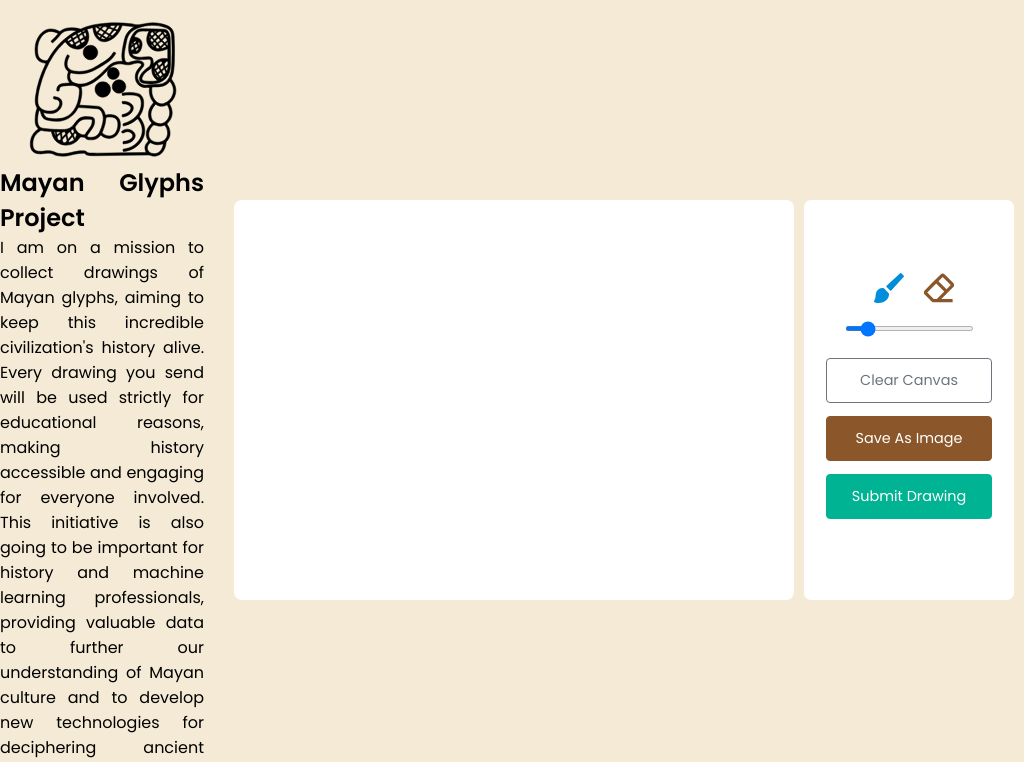
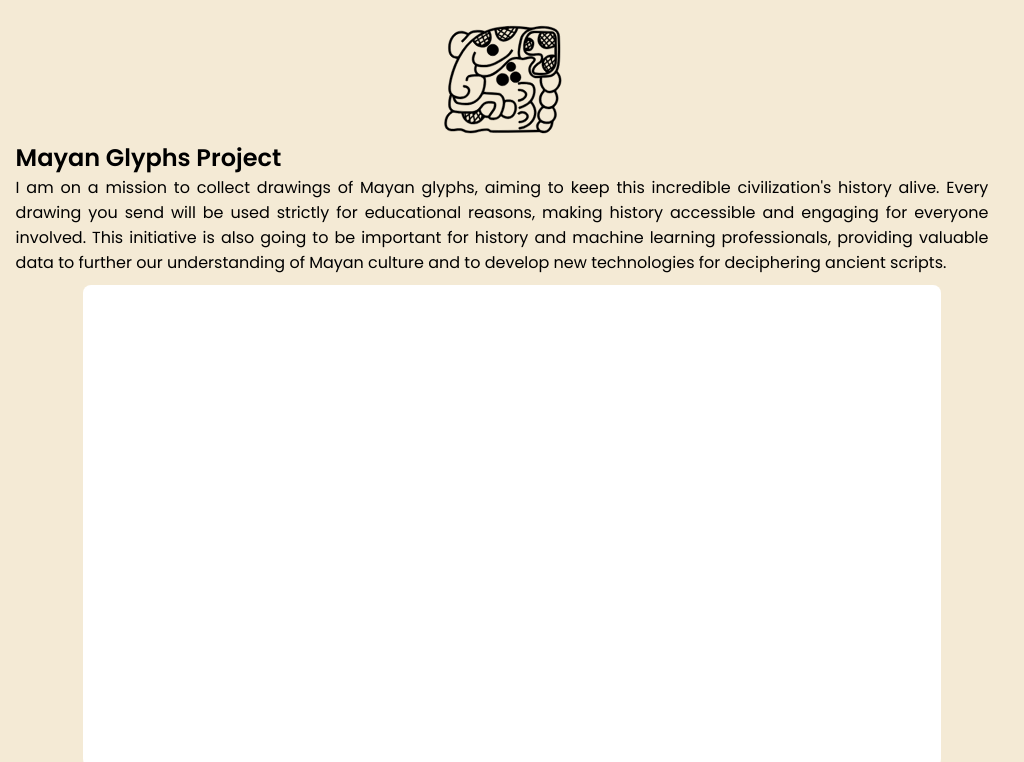
Before and after one commit to JasminiSantos/Mayan-Glyphs-Project, a website: page index.html in a window 1024 px wide. Shown: the top 762 px of the page. Drawn offline with Linux system fonts and the light colour scheme; no server answers.

Commit message:
adding layout for tablets/ipads

```diff
--- a/script.js
+++ b/script.js
@@ -46,6 +46,11 @@ function displayImages(imageUrls) {
         let img = document.createElement('img');
         img.src = url;
         img.alt = 'Mayan Glyph';
+        img.style.width = '100%';
+        img.style.height = 'auto';
+        img.style.objectFit = 'cover';
+        img.style.maxWidth = '200px';
+        img.style.maxHeight = '200px';
 
         imageGrid.appendChild(img);
 
--- a/style.css
+++ b/style.css
@@ -38,7 +38,6 @@ body {
   position: relative;
   width: 600px;
   height: 400px;
-  /* border: 1px solid #ccc; */
   border-radius: 8px;
   display: flex;
   justify-content: center;
@@ -291,7 +290,7 @@ img {
 user-select: none;
 }
 
-/* responsividade para mobile */
+/* mobile screens */
 
 @media (max-width: 768px) {
   .content {
@@ -327,8 +326,8 @@ user-select: none;
   }
 
   .drawing-board {
-      height: auto;
-      aspect-ratio: 3 / 2;
+    height: auto;
+    aspect-ratio: 3/2;
   }
 
   .drawing-board canvas {
@@ -356,3 +355,55 @@ user-select: none;
       grid-template-columns: repeat(auto-fit, minmax(100px, 1fr));
   }
 }
+
+/* iPad/tablet screens */
+@media (min-width: 769px) and (max-width: 1024px) {
+  .content {
+      flex-direction: column;
+      align-items: center;
+      padding: 20px 0;
+  }
+
+  .intro-section, .container, .image-grid {
+      width: 95%;
+      max-width: none;
+  }
+
+  #logo {
+      width: 120px;
+  }
+
+  .container {
+      flex-direction: column;
+      align-items: center;
+  }
+
+  .drawing-board {
+    width: 90%;
+    aspect-ratio: 16 / 9;
+  }
+
+  .drawing-board canvas {
+      width: 100%;
+      height: auto;
+  }
+
+  .tools-board {
+      order: 3;
+      width: 90%;
+      padding: 15px;
+      flex-direction: row;
+      justify-content: center;
+      flex-wrap: wrap;
+  }
+
+  .tools-board .row {
+      width: 100%;
+      justify-content: space-evenly;
+  }
+
+  .image-grid {
+      width: 100%;
+      grid-template-columns: repeat(auto-fit, minmax(150px, 1fr));
+  }
+}
```
